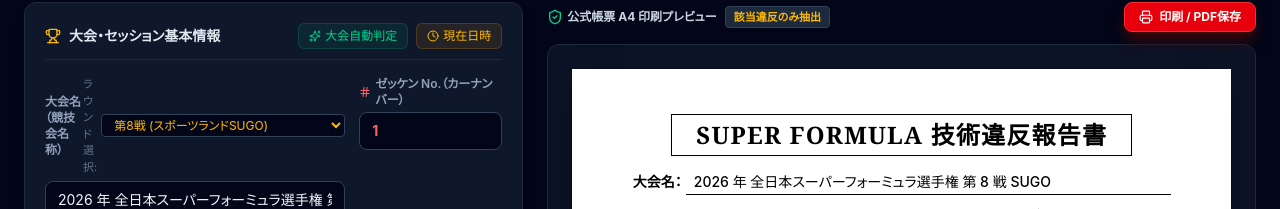
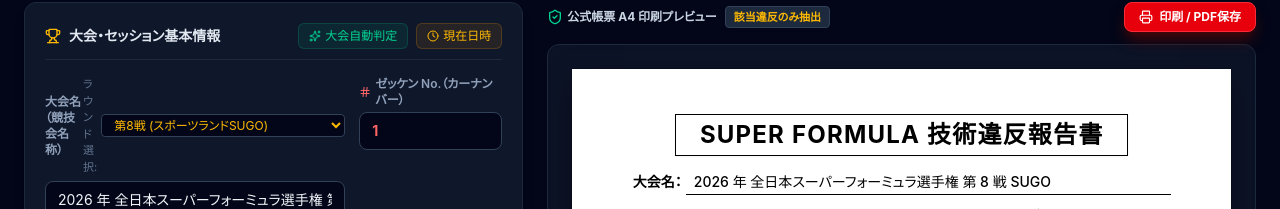
Before and after one commit to sakupan-syuzo/Ihan_houkoku, a React (Vite) app: page / in a window 1280 px wide. Shown: the part 91-300 px from the top of the page. Built offline with nearby package versions, Linux system fonts and the light colour scheme; a web font is replaced by a local one.

Commit message:
Update ReportDocument.tsx

```diff
--- a/src/components/ReportDocument.tsx
+++ b/src/components/ReportDocument.tsx
@@ -110,13 +110,13 @@
   const isSelectedOnly = mode === 'selected_only'
 
   return (
-    <div className={`a4-sheet-preview font-serif text-black leading-tight bg-white ${isSelectedOnly ? 'mode-selected-only' : 'mode-full-sheet'}`}>
+    <div className={`a4-sheet-preview text-black leading-tight bg-white ${isSelectedOnly ? 'mode-selected-only' : 'mode-full-sheet'}`}>
       {/* 上部コンテンツブロック（ヘッダー + 表） */}
       <div className="report-main-content">
         {/* 1. タイトル */}
         <div className="mb-4 text-center">
           <div className="inline-block border border-black px-6 py-1 bg-white shadow-xs">
-            <h1 className="text-xl sm:text-2xl font-bold tracking-wider text-black font-serif">
+            <h1 className="text-xl sm:text-2xl font-bold tracking-wider text-black">
               {category.reportTitle}
             </h1>
           </div>
```
